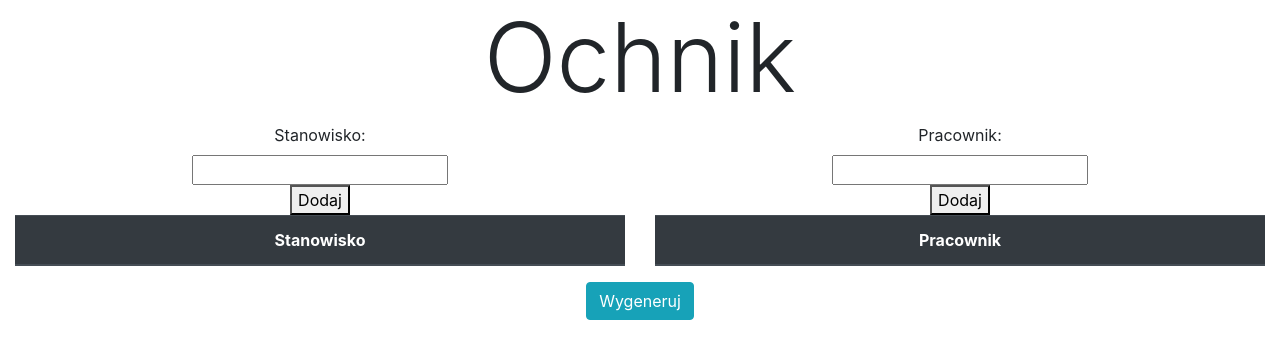
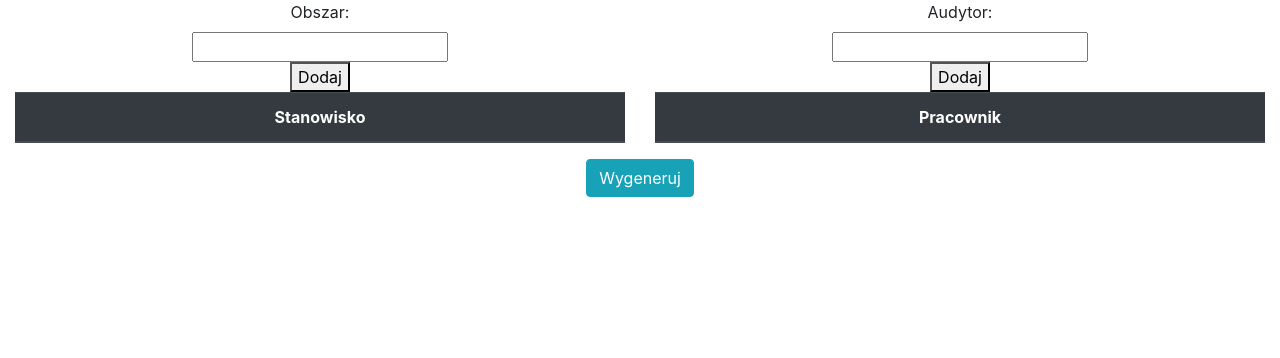
Before and after one commit to ochnik/Ochnik, a plain HTML site: page index.html in a window 1280 px wide. Drawn offline with nearby package versions, Linux system fonts and the light colour scheme.

Commit message:
Update index.html
Requested changes

```diff
--- a/index.html
+++ b/index.html
@@ -10,15 +10,14 @@
   </head>
   	<body>
   		<main class="container-fluid">
-	    	<h1 class="display-1 text-center"> Ochnik </h1>
 	    	<article class="row">
 					<form onsubmit="return addPosition()" class="col-sm-6 text-center" id="positionForm">
-					  <label for="position">Stanowisko:</label><br>
+					  <label for="position">Obszar:</label><br>
 					  <input type="text" id="position" name="position"><br>
 					  <button form="positionForm" value="Submit">Dodaj</button>
 					</form>
 					<form onsubmit="return addWorker()" class="col-sm-6 text-center" id="workerForm">
-					  <label for="worker">Pracownik:</label><br>
+					  <label for="worker">Audytor:</label><br>
 					  <input type="text" id="worker" name="worker"><br>
 					  <button type="submit" form="workerForm" value="Submit">Dodaj</button>
 					</form>
```
